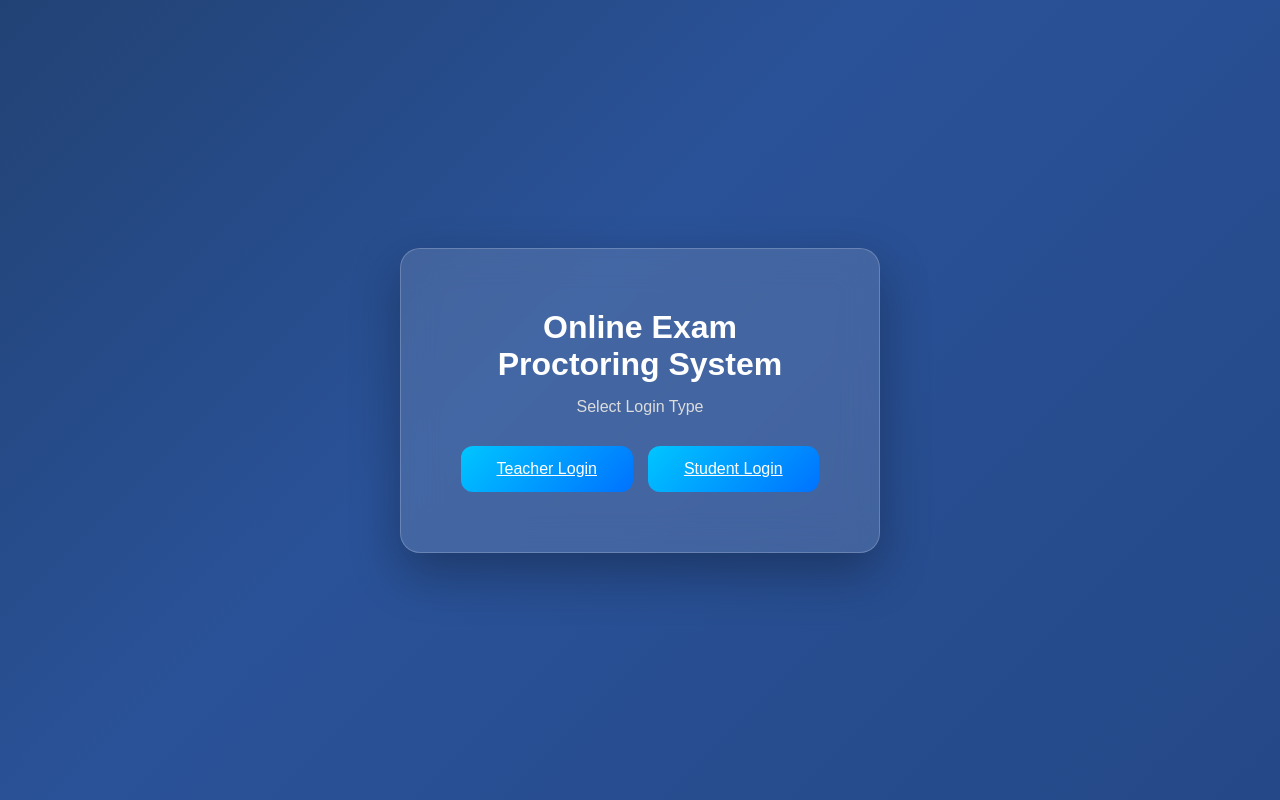
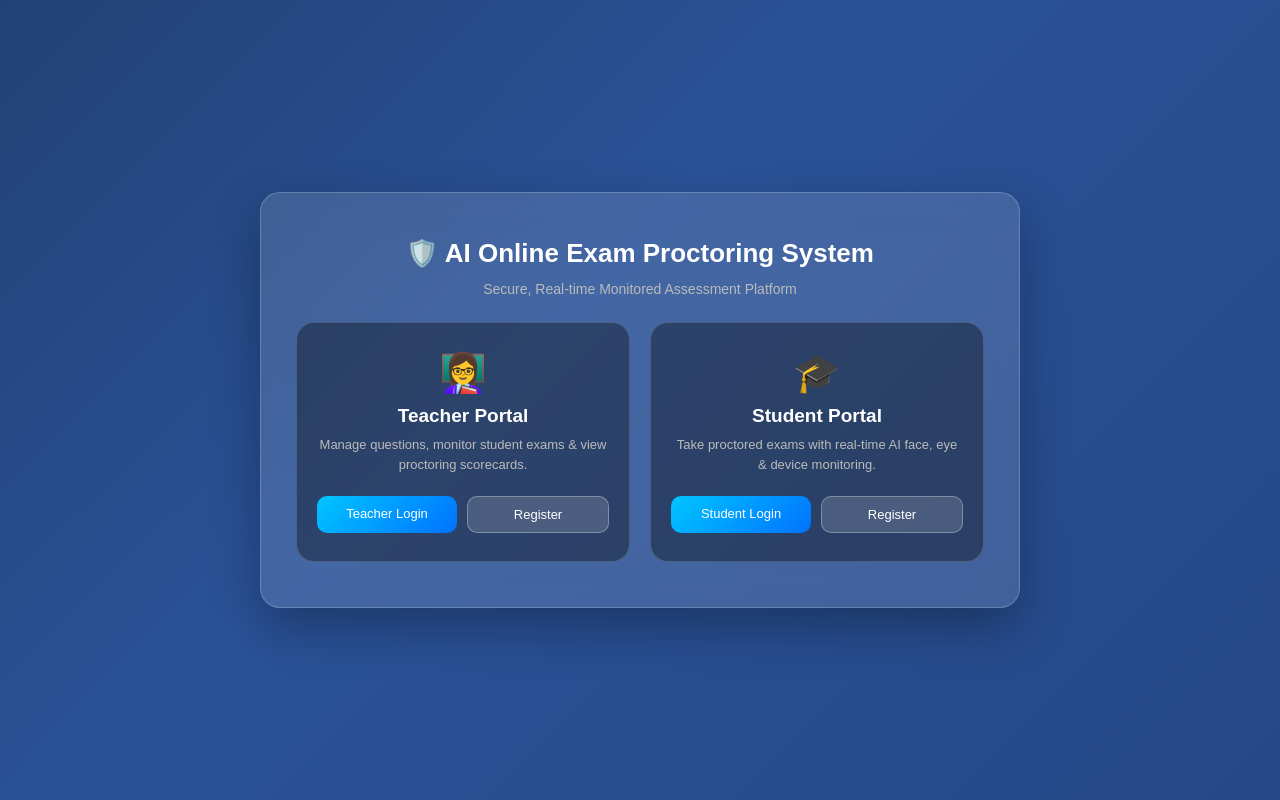
Before and after one commit to Omgaikwad-commits/PROCTORAI, a Flask app: page / in a window 1280 px wide. Run offline with Flask 3, Linux system fonts and the light colour scheme.

Commit message:
Add Student and Teacher registration with requested fields and update portal navigation

```diff
--- a/app.py
+++ b/app.py
@@ -17,14 +17,17 @@ def init_db():
                     id INTEGER PRIMARY KEY AUTOINCREMENT,
                     name TEXT UNIQUE,
                     subject TEXT,
+                    department TEXT DEFAULT '',
                     password TEXT
                 )''')
 
-    # ✅ UPDATED (added roll_no)
+    # ✅ UPDATED (added roll_no, department, class)
     c.execute('''CREATE TABLE IF NOT EXISTS students(
                     id INTEGER PRIMARY KEY AUTOINCREMENT,
                     name TEXT,
                     roll_no TEXT UNIQUE,
+                    department TEXT DEFAULT '',
+                    class TEXT DEFAULT '',
                     password TEXT
                 )''')
 
@@ -56,6 +59,18 @@ def init_db():
                 )''')
 
     # Safe schema migration for existing databases
+    c.execute("PRAGMA table_info(teachers)")
+    t_cols = [col[1] for col in c.fetchall()]
+    if "department" not in t_cols:
+        c.execute("ALTER TABLE teachers ADD COLUMN department TEXT DEFAULT ''")
+
+    c.execute("PRAGMA table_info(students)")
+    s_cols = [col[1] for col in c.fetchall()]
+    if "department" not in s_cols:
+        c.execute("ALTER TABLE students ADD COLUMN department TEXT DEFAULT ''")
+    if "class" not in s_cols:
+        c.execute("ALTER TABLE students ADD COLUMN class TEXT DEFAULT ''")
+
     c.execute("PRAGMA table_info(results)")
     columns = [col[1] for col in c.fetchall()]
     if "mobile_warnings" not in columns:
@@ -78,42 +93,60 @@ init_db()
 def index():
     return render_template("index.html")
 
-# ================= TEACHER LOGIN =================
+# ================= TEACHER AUTH =================
 
 @app.route("/teacher", methods=["GET", "POST"])
 def teacher():
     if request.method == "POST":
-        name = request.form["name"]
-        subject = request.form["subject"]
+        name = request.form["name"].strip()
         password = request.form["password"]
 
         conn = sqlite3.connect(DATABASE)
         c = conn.cursor()
 
-        c.execute("SELECT * FROM teachers WHERE name = ?", (name,))
-        teacher = c.fetchone()
+        c.execute("SELECT id, name, subject, department, password FROM teachers WHERE name = ?", (name,))
+        t = c.fetchone()
+        conn.close()
 
-        if teacher:
-            if check_password_hash(teacher[3], password):
-                session["teacher_name"] = name
-                session["subject"] = teacher[2]
-                conn.close()
-                return redirect("/teacher_dashboard")
-            else:
-                conn.close()
-                return "Invalid Password"
+        if t and check_password_hash(t[4], password):
+            session["teacher_name"] = t[1]
+            session["subject"] = t[2]
+            session["department"] = t[3]
+            return redirect("/teacher_dashboard")
         else:
-            hashed_password = generate_password_hash(password)
-            c.execute("INSERT INTO teachers(name, subject, password) VALUES (?,?,?)",
-                      (name, subject, hashed_password))
-            conn.commit()
-            conn.close()
-
-            session["teacher_name"] = name
-            session["subject"] = subject
-            return redirect("/teacher_dashboard")
+            return render_template("teacher_login.html", error="Invalid teacher name or password.")
 
     return render_template("teacher_login.html")
+
+@app.route("/teacher_register", methods=["GET", "POST"])
+def teacher_register():
+    if request.method == "POST":
+        name = request.form["name"].strip()
+        subject = request.form["subject"].strip()
+        department = request.form["department"].strip()
+        password = request.form["password"]
+
+        conn = sqlite3.connect(DATABASE)
+        c = conn.cursor()
+
+        c.execute("SELECT id FROM teachers WHERE name = ?", (name,))
+        if c.fetchone():
+            conn.close()
+            return render_template("teacher_register.html", error="Teacher name already registered! Please login.")
+
+        hashed_password = generate_password_hash(password)
+        c.execute("""INSERT INTO teachers(name, subject, department, password)
+                     VALUES (?,?,?,?)""",
+                  (name, subject, department, hashed_password))
+        conn.commit()
+        conn.close()
+
+        session["teacher_name"] = name
+        session["subject"] = subject
+        session["department"] = department
+        return redirect("/teacher_dashboard")
+
+    return render_template("teacher_register.html")
 
 # ================= LOGOUT =================
 
@@ -233,6 +266,8 @@ def delete_result(result_id):
 
 # ================= STUDENT LOGIN =================
 
+# ================= STUDENT AUTH =================
+
 @app.route("/student", methods=["GET", "POST"])
 def student():
     conn = sqlite3.connect(DATABASE)
@@ -241,34 +276,68 @@ def student():
     c.execute("SELECT DISTINCT subject FROM exams")
     subjects = c.fetchall()
 
+    registered = request.args.get("registered")
+    success_msg = "Registration successful! Please login to take your exam." if registered else None
+
     if request.method == "POST":
-        name = request.form["student_name"]
-        roll_no = request.form["roll_no"]
+        roll_no = request.form["roll_no"].strip()
         password = request.form["password"]
-        subject = request.form["subject"]
+        subject = request.form.get("subject", "").strip()
 
-        c.execute("SELECT * FROM students WHERE roll_no = ?", (roll_no,))
-        student = c.fetchone()
+        if not subject:
+            conn.close()
+            return render_template("student_login.html", subjects=subjects, error="Please select an exam subject.")
 
-        if student:
-            if not check_password_hash(student[3], password):
-                conn.close()
-                return "Invalid Password"
-        else:
-            hashed_password = generate_password_hash(password)
-            c.execute("INSERT INTO students(name, roll_no, password) VALUES (?,?,?)",
-                      (name, roll_no, hashed_password))
-            conn.commit()
+        c.execute("SELECT id, name, roll_no, department, class, password FROM students WHERE roll_no = ?", (roll_no,))
+        student_row = c.fetchone()
 
-        session["student_name"] = name
-        session["roll_no"] = roll_no
+        if not student_row:
+            conn.close()
+            return render_template("student_login.html", subjects=subjects, error="Roll number not registered! Please register first.")
+
+        if not check_password_hash(student_row[5], password):
+            conn.close()
+            return render_template("student_login.html", subjects=subjects, error="Invalid password! Please try again.")
+
+        session["student_name"] = student_row[1]
+        session["roll_no"] = student_row[2]
+        session["department"] = student_row[3]
+        session["class"] = student_row[4]
         session["exam_subject"] = subject
 
         conn.close()
         return redirect("/exam")
 
     conn.close()
-    return render_template("student_login.html", subjects=subjects)
+    return render_template("student_login.html", subjects=subjects, success=success_msg)
+
+@app.route("/student_register", methods=["GET", "POST"])
+def student_register():
+    if request.method == "POST":
+        name = request.form["name"].strip()
+        department = request.form["department"].strip()
+        student_class = request.form["class"].strip()
+        roll_no = request.form["roll_no"].strip()
+        password = request.form["password"]
+
+        conn = sqlite3.connect(DATABASE)
+        c = conn.cursor()
+
+        c.execute("SELECT id FROM students WHERE roll_no = ?", (roll_no,))
+        if c.fetchone():
+            conn.close()
+            return render_template("student_register.html", error="Roll number already registered! Please login.")
+
+        hashed_password = generate_password_hash(password)
+        c.execute("""INSERT INTO students(name, roll_no, department, class, password)
+                     VALUES (?,?,?,?,?)""",
+                  (name, roll_no, department, student_class, hashed_password))
+        conn.commit()
+        conn.close()
+
+        return redirect("/student?registered=1")
+
+    return render_template("student_register.html")
 
 # ================= EXAM =================
 
--- a/static/style.css
+++ b/static/style.css
@@ -130,28 +130,152 @@ body {
     box-shadow: 0 10px 25px rgba(0, 114, 255, 0.5);
 }
 
-/* ================= HOME ================= */
+.secondary-btn {
+    background: rgba(255, 255, 255, 0.15) !important;
+    border: 1px solid rgba(255, 255, 255, 0.3) !important;
+}
+
+.secondary-btn:hover {
+    background: rgba(255, 255, 255, 0.28) !important;
+    box-shadow: 0 8px 20px rgba(255, 255, 255, 0.2) !important;
+}
+
+.btn-sm {
+    padding: 10px 14px !important;
+    font-size: 13px !important;
+    text-decoration: none;
+    display: inline-block;
+    border-radius: 10px !important;
+}
+
+/* ================= PORTAL & HOME ================= */
 
 .home-card {
-    padding: 60px;
+    padding: 50px 40px;
     width: 480px;
     text-align: center;
 }
 
 .home-card h1 {
-    margin-bottom: 15px;
+    margin-bottom: 12px;
     color: white;
+    font-size: 26px;
 }
 
-.home-card p {
-    margin-bottom: 30px;
-    color: #ddd;
+.home-subtitle {
+    margin-bottom: 25px;
+    color: #bbb;
+    font-size: 14px;
 }
 
-.home-buttons {
+.portal-card {
+    width: 760px !important;
+    max-width: 95%;
+    padding: 45px 35px !important;
+}
+
+.portal-grid {
+    display: grid;
+    grid-template-columns: 1fr 1fr;
+    gap: 20px;
+    margin-top: 20px;
+}
+
+.portal-box {
+    background: rgba(0, 0, 0, 0.35);
+    border: 1px solid rgba(255, 255, 255, 0.16);
+    border-radius: 18px;
+    padding: 28px 20px;
     display: flex;
-    justify-content: space-between;
-    gap: 15px;
+    flex-direction: column;
+    align-items: center;
+    text-align: center;
+    transition: 0.3s ease;
+}
+
+.portal-box:hover {
+    transform: translateY(-5px);
+    border-color: rgba(0, 198, 255, 0.6);
+    box-shadow: 0 12px 30px rgba(0, 114, 255, 0.25);
+}
+
+.portal-icon {
+    font-size: 38px;
+    margin-bottom: 10px;
+}
+
+.portal-box h3 {
+    color: white;
+    font-size: 19px;
+    margin-bottom: 8px;
+}
+
+.portal-box p {
+    color: #bbb;
+    font-size: 13px;
+    line-height: 1.5;
+    margin-bottom: 22px;
+    flex-grow: 1;
+}
+
+.portal-actions {
+    display: flex;
+    gap: 10px;
+    width: 100%;
+}
+
+.portal-actions .modern-btn {
+    flex: 1;
+}
+
+/* ================= REGISTRATION & FORM UTILS ================= */
+
+.register-card {
+    width: 440px !important;
+    max-width: 95%;
+}
+
+.form-footer {
+    margin-top: 20px;
+    font-size: 13px;
+    color: #ccc;
+}
+
+.form-footer a {
+    color: #00e5ff;
+    text-decoration: none;
+    font-weight: 600;
+}
+
+.form-footer a:hover {
+    text-decoration: underline;
+}
+
+.subtle-link {
+    color: #aaa !important;
+    font-size: 12px;
+}
+
+.alert-error {
+    background: rgba(255, 51, 102, 0.22);
+    border: 1px solid rgba(255, 51, 102, 0.5);
+    color: #ff99b3;
+    padding: 10px 16px;
+    border-radius: 10px;
+    font-size: 13px;
+    margin-bottom: 18px;
+    text-align: left;
+}
+
+.alert-success {
+    background: rgba(0, 255, 153, 0.18);
+    border: 1px solid rgba(0, 255, 153, 0.45);
+    color: #a8ffdb;
+    padding: 10px 16px;
+    border-radius: 10px;
+    font-size: 13px;
+    margin-bottom: 18px;
+    text-align: left;
 }
 
 /* ================= EXAM PAGE ================= */
--- a/templates/index.html
+++ b/templates/index.html
@@ -1,19 +1,38 @@
 <!DOCTYPE html>
 <html>
 <head>
-    <title>Online Exam Proctoring System</title>
+    <title>AI Online Exam Proctoring System</title>
     <link rel="stylesheet" href="{{ url_for('static', filename='style.css') }}">
 </head>
 <body>
 
 <div class="home-container">
-    <div class="home-card">
-        <h1>Online Exam Proctoring System</h1>
-        <p>Select Login Type</p>
+    <div class="home-card portal-card">
+        <h1>🛡️ AI Online Exam Proctoring System</h1>
+        <p class="home-subtitle">Secure, Real-time Monitored Assessment Platform</p>
 
-        <div class="home-buttons">
-            <a href="/teacher" class="modern-btn">Teacher Login</a>
-            <a href="/student" class="modern-btn secondary-btn">Student Login</a>
+        <div class="portal-grid">
+            <!-- Teacher Portal -->
+            <div class="portal-box">
+                <div class="portal-icon">👩‍🏫</div>
+                <h3>Teacher Portal</h3>
+                <p>Manage questions, monitor student exams & view proctoring scorecards.</p>
+                <div class="portal-actions">
+                    <a href="/teacher" class="modern-btn btn-sm">Teacher Login</a>
+                    <a href="/teacher_register" class="modern-btn secondary-btn btn-sm">Register</a>
+                </div>
+            </div>
+
+            <!-- Student Portal -->
+            <div class="portal-box">
+                <div class="portal-icon">🎓</div>
+                <h3>Student Portal</h3>
+                <p>Take proctored exams with real-time AI face, eye & device monitoring.</p>
+                <div class="portal-actions">
+                    <a href="/student" class="modern-btn btn-sm">Student Login</a>
+                    <a href="/student_register" class="modern-btn secondary-btn btn-sm">Register</a>
+                </div>
+            </div>
         </div>
     </div>
 </div>
```
Also changed, not shown: templates/student_login.html (+22 -11 lines), templates/student_register.html (added, +58 -0 lines), templates/teacher_login.html (+19 -7 lines), templates/teacher_register.html (added, +53 -0 lines), database.db.
